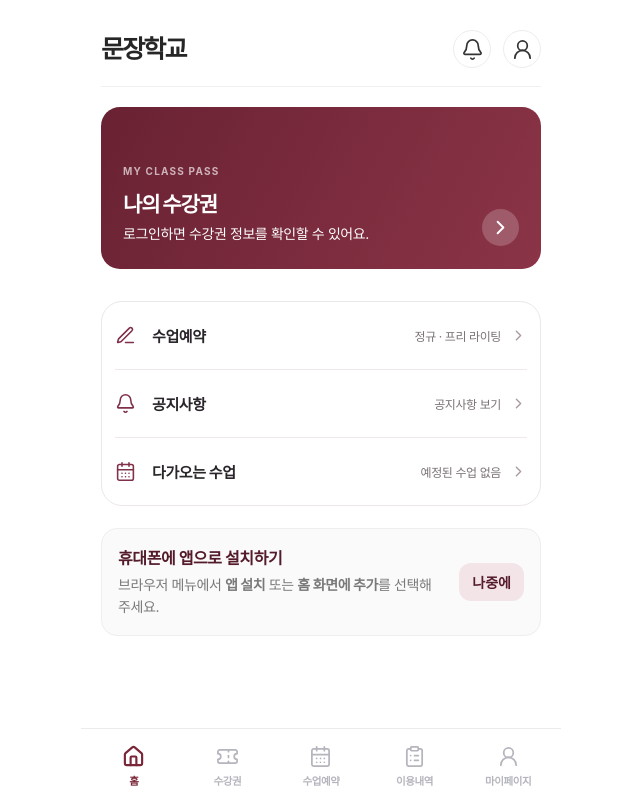
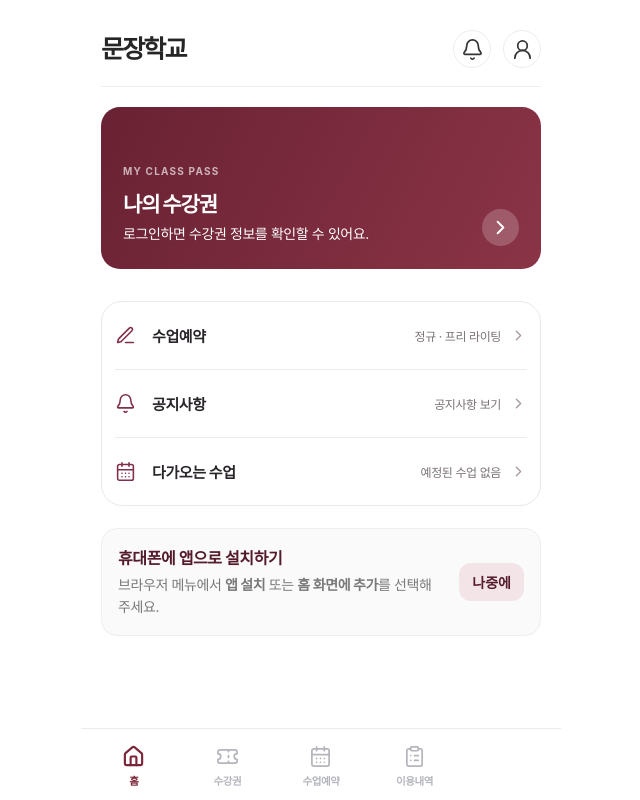
Before and after one commit to dlduswn001/reservation, a Next.js app: page / in a window 1280 px wide. Shown: the whole page, without its empty margins (319-959 px from the left). Built offline with nearby package versions, Linux system fonts and the light colour scheme; no server answers.

Commit message:
Remove My Page from bottom tabs while preserving student login/profile route

```diff
--- a/app/components/BottomNav.tsx
+++ b/app/components/BottomNav.tsx
@@ -2,14 +2,13 @@
 
 import Link from "next/link";
 import { usePathname } from "next/navigation";
-import { House, Ticket, CalendarDays, ClipboardList, UserRound } from "lucide-react";
+import { House, Ticket, CalendarDays, ClipboardList } from "lucide-react";
 
 const navItems = [
   { href: "/", label: "홈", Icon: House, match: (path: string) => path === "/" },
   { href: "/passes", label: "수강권", Icon: Ticket, match: (path: string) => path.startsWith("/passes") },
   { href: "/book", label: "수업예약", Icon: CalendarDays, match: (path: string) => path.startsWith("/book") || path.startsWith("/regular") || path.startsWith("/oneday") },
   { href: "/history", label: "이용내역", Icon: ClipboardList, match: (path: string) => path.startsWith("/history") },
-  { href: "/profile", label: "마이페이지", Icon: UserRound, match: (path: string) => path.startsWith("/profile") },
 ];
 
 export default function BottomNav() {
```
